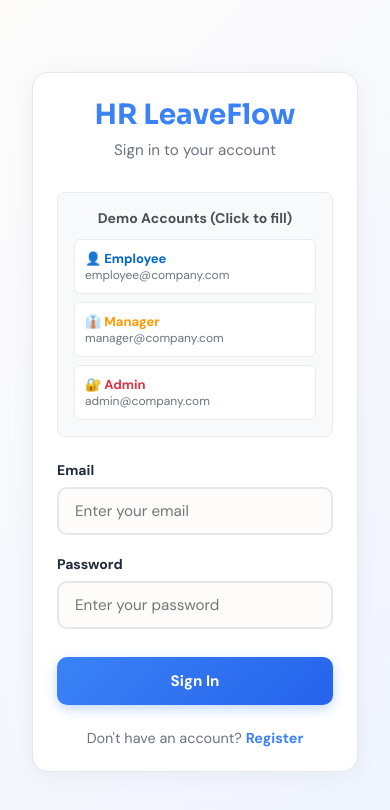
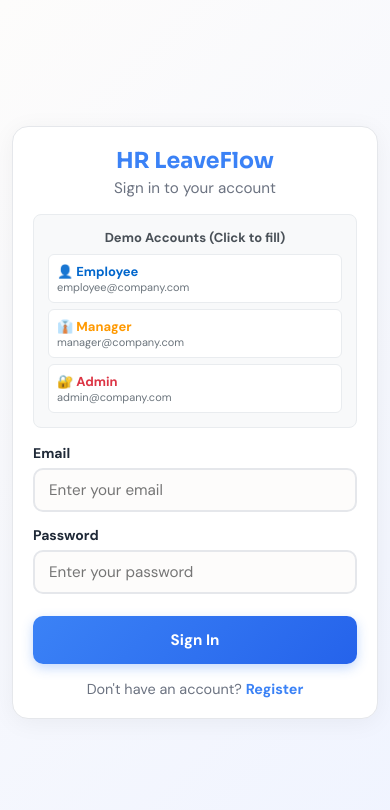
Before and after one commit to adeleke-taiwo-dev/HR-LeaveFlow, a React (Vite) app in the folder client/: page /HR-LeaveFlow/login in a window 390 px wide. Shown: the top 810 px of the page. Built offline with nearby package versions, Linux system fonts and the light colour scheme; no server answers.

Commit message:
Optimize login page spacing for small and medium screens
Reduces padding and margins throughout the login page to ensure the sign-in button remains visible on smaller screens. Adds responsive breakpoints at 768px and 480px for better mobile experience.

```diff
--- a/client/src/pages/AuthPages.css
+++ b/client/src/pages/AuthPages.css
@@ -120,10 +120,63 @@
   text-decoration: underline;
 }
 
-@media (max-width: 480px) {
+@media (max-width: 768px) {
+  .auth-page {
+    padding: 1rem;
+  }
+
   .auth-card {
     padding: 1.5rem;
   }
+
+  .auth-header {
+    margin-bottom: 1.25rem;
+  }
+
+  .auth-header h1 {
+    font-size: 1.5rem;
+    margin-bottom: 0.25rem;
+  }
+
+  .auth-form .form-group {
+    margin-bottom: 1rem;
+  }
+
+  .auth-form label {
+    margin-bottom: 0.375rem;
+  }
+
+  .auth-form input,
+  .auth-form select {
+    padding: 0.625rem 0.875rem;
+  }
+
+  .auth-footer {
+    margin-top: 1rem;
+  }
+}
+
+@media (max-width: 480px) {
+  .auth-page {
+    padding: 0.75rem;
+  }
+
+  .auth-card {
+    padding: 1.25rem;
+  }
+
+  .auth-header {
+    margin-bottom: 1rem;
+  }
+
+  .auth-header h1 {
+    font-size: 1.375rem;
+  }
+
+  .auth-form .form-group {
+    margin-bottom: 0.875rem;
+  }
+
   .auth-form .form-row {
     grid-template-columns: 1fr;
   }
--- a/client/src/pages/LoginPage.jsx
+++ b/client/src/pages/LoginPage.jsx
@@ -38,35 +38,35 @@ export default function LoginPage() {
           <p>Sign in to your account</p>
         </div>
 
-        <div style={{ marginBottom: '1.5rem', padding: '1rem', backgroundColor: '#f8f9fa', borderRadius: '8px', border: '1px solid #e9ecef' }}>
-          <h3 style={{ margin: '0 0 0.75rem 0', fontSize: '0.875rem', color: '#495057', fontWeight: '600', textAlign: 'center' }}>Demo Accounts (Click to fill)</h3>
-          <div style={{ display: 'grid', gap: '0.5rem', fontSize: '0.813rem' }}>
+        <div style={{ marginBottom: '1rem', padding: '0.875rem', backgroundColor: '#f8f9fa', borderRadius: '8px', border: '1px solid #e9ecef' }}>
+          <h3 style={{ margin: '0 0 0.5rem 0', fontSize: '0.813rem', color: '#495057', fontWeight: '600', textAlign: 'center' }}>Demo Accounts (Click to fill)</h3>
+          <div style={{ display: 'grid', gap: '0.375rem', fontSize: '0.813rem' }}>
             <div
               onClick={() => fillCredentials('employee@company.com', 'Employee123!')}
-              style={{ padding: '0.625rem', backgroundColor: 'white', borderRadius: '6px', border: '1px solid #e9ecef', cursor: 'pointer', transition: 'all 0.2s' }}
+              style={{ padding: '0.5rem', backgroundColor: 'white', borderRadius: '6px', border: '1px solid #e9ecef', cursor: 'pointer', transition: 'all 0.2s' }}
               onMouseEnter={(e) => e.currentTarget.style.backgroundColor = '#e7f3ff'}
               onMouseLeave={(e) => e.currentTarget.style.backgroundColor = 'white'}
             >
-              <div style={{ fontWeight: '600', color: '#0066cc' }}>👤 Employee</div>
-              <div style={{ color: '#6c757d', fontSize: '0.75rem' }}>employee@company.com</div>
+              <div style={{ fontWeight: '600', color: '#0066cc', fontSize: '0.813rem' }}>👤 Employee</div>
+              <div style={{ color: '#6c757d', fontSize: '0.688rem' }}>employee@company.com</div>
             </div>
             <div
               onClick={() => fillCredentials('manager@company.com', 'Manager123!')}
-              style={{ padding: '0.625rem', backgroundColor: 'white', borderRadius: '6px', border: '1px solid #e9ecef', cursor: 'pointer', transition: 'all 0.2s' }}
+              style={{ padding: '0.5rem', backgroundColor: 'white', borderRadius: '6px', border: '1px solid #e9ecef', cursor: 'pointer', transition: 'all 0.2s' }}
               onMouseEnter={(e) => e.currentTarget.style.backgroundColor = '#fff4e6'}
               onMouseLeave={(e) => e.currentTarget.style.backgroundColor = 'white'}
             >
-              <div style={{ fontWeight: '600', color: '#ff9900' }}>👔 Manager</div>
-              <div style={{ color: '#6c757d', fontSize: '0.75rem' }}>manager@company.com</div>
+              <div style={{ fontWeight: '600', color: '#ff9900', fontSize: '0.813rem' }}>👔 Manager</div>
+              <div style={{ color: '#6c757d', fontSize: '0.688rem' }}>manager@company.com</div>
             </div>
             <div
               onClick={() => fillCredentials('admin@company.com', 'Admin123!')}
-              style={{ padding: '0.625rem', backgroundColor: 'white', borderRadius: '6px', border: '1px solid #e9ecef', cursor: 'pointer', transition: 'all 0.2s' }}
+              style={{ padding: '0.5rem', backgroundColor: 'white', borderRadius: '6px', border: '1px solid #e9ecef', cursor: 'pointer', transition: 'all 0.2s' }}
               onMouseEnter={(e) => e.currentTarget.style.backgroundColor = '#ffe6e6'}
               onMouseLeave={(e) => e.currentTarget.style.backgroundColor = 'white'}
             >
-              <div style={{ fontWeight: '600', color: '#dc3545' }}>🔐 Admin</div>
-              <div style={{ color: '#6c757d', fontSize: '0.75rem' }}>admin@company.com</div>
+              <div style={{ fontWeight: '600', color: '#dc3545', fontSize: '0.813rem' }}>🔐 Admin</div>
+              <div style={{ color: '#6c757d', fontSize: '0.688rem' }}>admin@company.com</div>
             </div>
           </div>
         </div>
```
